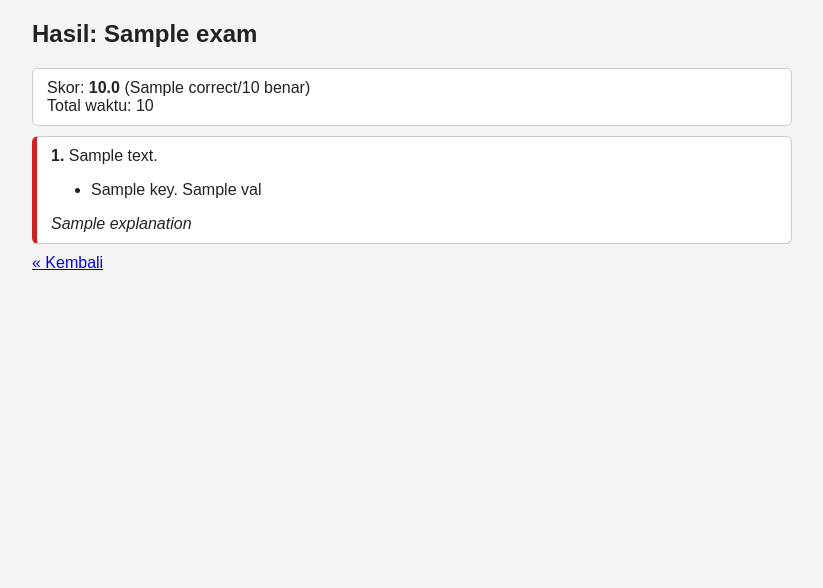
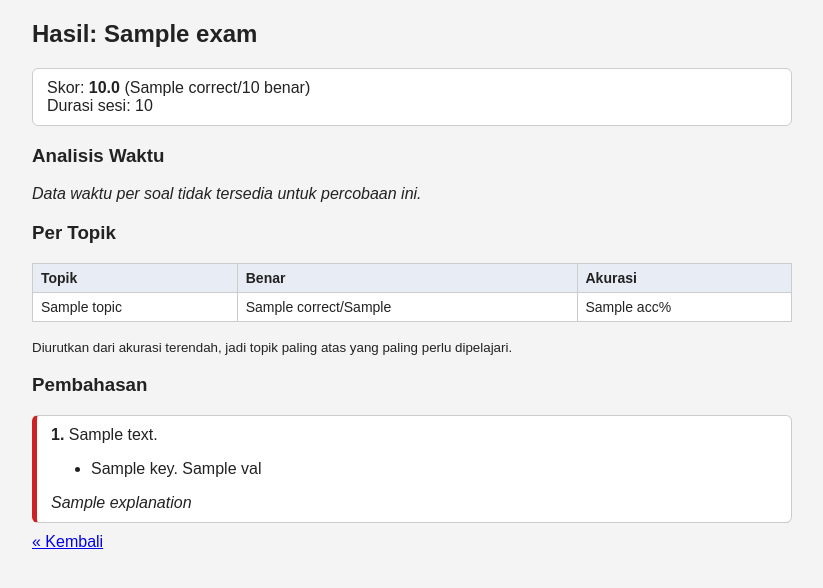
Before and after one commit to Hariswandi488/examweb, a Flask app: template templates/result.html in a window 1280 px wide. Shown: the part 38-626 px from the top of the page, without its empty margins (228-1051 px from the left). Run offline with Flask 3, Linux system fonts and the light colour scheme; tables that the repository leaves empty hold one stand-in row (values such as "Sample post"); the template is opened without the code that fills it: values that come from a table or form of the project are taken from there, most other values are stand-ins (such as "Sample title", 1, 10 or a date in 2020).

Commit message:
feature: 0.0.2 time managements

```diff
--- a/app.py
+++ b/app.py
@@ -7,6 +7,7 @@ from flask_login import (LoginManager, current_user, login_required,
                          login_user, logout_user)
 from werkzeug.security import check_password_hash, generate_password_hash
 
+from analytics import analyze, fmt
 from config import BASE_DIR, Config
 from importer import import_exam
 from models import Answer, Attempt, Exam, Question, User, db
@@ -19,6 +20,9 @@ db.init_app(app)
 login_manager = LoginManager(app)
 login_manager.login_view = "login"
 login_manager.login_message = "Login dulu ya."
+app.jinja_env.filters["dur"] = fmt
+
+GRACE_SECONDS = 15  # toleransi submit terakhir saat waktu habis
 
 
 @login_manager.user_loader
@@ -209,7 +213,8 @@ def attempt_page(aid):
     questions = exam.questions
     total = len(questions)
     remaining = int((deadline_of(attempt) - datetime.utcnow()).total_seconds())
-    if remaining <= 0:
+    # waktu habis: GET langsung selesai; POST masih diterima sebentar (jawaban terakhir ikut tersimpan)
+    if remaining <= 0 and (request.method == "GET" or remaining < -GRACE_SECONDS):
         finish_attempt(attempt)
         return redirect(url_for("result", aid=aid))
     answers = {a.question_id: a for a in attempt.answers}
@@ -220,11 +225,17 @@ def attempt_page(aid):
         selected = [c for c in request.form.getlist("choice") if c in question.options]
         if question.type == "single":
             selected = selected[:1]
-        answers[question.id].selected = sorted(set(selected))
+        ans = answers[question.id]
+        ans.selected = sorted(set(selected))
+        # waktu di soal ini (ms), dikirim browser; dibatasi biar nggak bisa ngawur
+        elapsed = request.form.get("elapsed_ms", 0, type=int) or 0
+        elapsed = max(0, min(elapsed, exam.total_minutes * 60_000))
+        ans.time_spent_ms = (ans.time_spent_ms or 0) + elapsed
+        ans.visit_count = (ans.visit_count or 0) + 1
         db.session.commit()
 
         action = request.form.get("action", "")
-        if action == "finish":
+        if action == "finish" or remaining <= 0:
             finish_attempt(attempt)
             return redirect(url_for("result", aid=aid))
         if action == "next":
@@ -262,6 +273,7 @@ def result(aid):
     return render_template(
         "result.html", attempt=attempt, rows=rows, correct=correct,
         total=len(rows), duration=f"{secs // 60} menit {secs % 60} detik",
+        analysis=analyze(attempt, rows),
     )
 
 
--- a/static/style.css
+++ b/static/style.css
@@ -16,3 +16,8 @@ form.inline{display:inline}
 .danger{background:#c22;color:#fff;border:0}
 textarea{width:100%;height:130px}
 .card.skip{border-left:5px solid #999}
+.tbl{overflow-x:auto}
+table{border-collapse:collapse;width:100%;background:#fff}
+th,td{border:1px solid #ccc;padding:6px 8px;text-align:left;font-size:14px}
+th{background:#e8edf5}
+.st-benar{color:#2a2}.st-salah{color:#c22}.st-kosong{color:#888}
--- a/templates/result.html
+++ b/templates/result.html
@@ -3,13 +3,58 @@
 <h2>Hasil: {{ attempt.exam.title }}</h2>
 <div class="card">
   Skor: <b>{{ '%.1f'|format(attempt.score) }}</b> ({{ correct }}/{{ total }} benar)<br>
-  Total waktu: {{ duration }}
+  Durasi sesi: {{ duration }}
 </div>
+
+<h3>Analisis Waktu</h3>
+{% if analysis.has_time %}
+<div class="card">
+  Waktu aktif mengerjakan: <b>{{ analysis.total_active }}</b><br>
+  Rata-rata per soal: <b>{{ analysis.avg }}</b><br>
+  <small>Waktu aktif tidak menghitung saat tab browser disembunyikan.</small>
+</div>
+
+<h4>5 soal paling lama dikerjakan</h4>
+<div class="tbl"><table>
+  <tr><th>No</th><th>Topik</th><th>Waktu</th><th>Hasil</th><th>Dikunjungi</th></tr>
+  {% for i in analysis.top5 %}
+  <tr><td>{{ i.number }}</td><td>{{ i.topic }}</td><td>{{ i.time }}</td>
+      <td class="st-{{ i.status }}">{{ i.status }}</td><td>{{ i.visits }}x</td></tr>
+  {% endfor %}
+</table></div>
+
+<h4>Soal stuck</h4>
+<p><small>Stuck = waktu lebih dari 2x rata-rata (minimal 20 dtk) atau melewati batas {{ analysis.seconds_limit }} dtk per soal.</small></p>
+{% if analysis.stuck %}
+<ul>
+  {% for i in analysis.stuck %}
+  <li>No {{ i.number }} ({{ i.topic }}): {{ i.time }}, <span class="st-{{ i.status }}">{{ i.status }}</span>
+      &mdash; {{ i.reasons|join(', ') }}
+      {% if i.priority %}<b>&rarr; prioritas dipelajari ulang</b>{% endif %}</li>
+  {% endfor %}
+</ul>
+{% else %}<p>Nggak ada soal yang stuck.</p>{% endif %}
+{% else %}
+<p><i>Data waktu per soal tidak tersedia untuk percobaan ini.</i></p>
+{% endif %}
+
+<h3>Per Topik</h3>
+<div class="tbl"><table>
+  <tr><th>Topik</th><th>Benar</th><th>Akurasi</th>{% if analysis.has_time %}<th>Rata-rata waktu</th>{% endif %}</tr>
+  {% for d in analysis.topics %}
+  <tr><td>{{ d.topic }}</td><td>{{ d.correct }}/{{ d.n }}</td><td>{{ d.acc }}%</td>
+      {% if analysis.has_time %}<td>{{ d.avg }}</td>{% endif %}</tr>
+  {% endfor %}
+</table></div>
+<p><small>Diurutkan dari akurasi terendah, jadi topik paling atas yang paling perlu dipelajari.</small></p>
+
+<h3>Pembahasan</h3>
 {% for a, q in rows %}
 {% set answered = a.selected|length > 0 %}
 <div class="card {% if a.is_correct %}ok{% elif answered %}bad{% else %}skip{% endif %}">
   <b>{{ q.number }}.</b> {{ q.text }}
   {% if not answered %}<br><i>(tidak dijawab)</i>{% endif %}
+  {% if analysis.has_time %}<br><small>&#9201; {{ a.time_spent_ms|dur }} &middot; dikunjungi {{ a.visit_count }}x</small>{% endif %}
   <ul>
   {% for key, val in q.options|dictsort %}
     <li>{{ key }}. {{ val }}{% if answered and key in q.correct %} &#10004;{% endif %}{% if key in a.selected %} &larr; jawaban lu{% endif %}</li>
```
Also changed, not shown: analytics.py (added, +60 -0 lines), templates/exam.html (+15 -0 lines).
